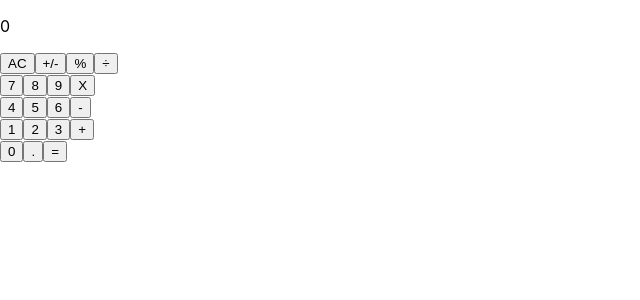
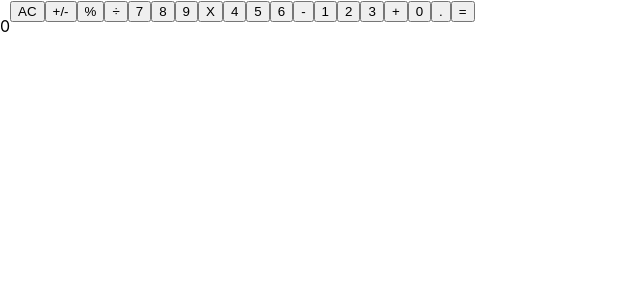
Before and after one commit to KabohaJeanMark/math-magicians, a React (Create React App) app: page / in a window 1280 px wide. Shown: the top 300 px of the page, without its empty margins (0-640 px from the left). Built offline with nearby package versions, Linux system fonts and the light colour scheme.

Commit message:
Use flex display mode for App, Display and ButtonPanel components

```diff
--- a/src/components/App.js
+++ b/src/components/App.js
@@ -2,6 +2,7 @@ import React, { useState } from 'react';
 import Display from './Display';
 import ButtonPanel from './ButtonPanel';
 import calculate from '../logic/calculate';
+import '../styles/App.css';
 
 const App = () => {
   const [total, setTotal] = useState('');
@@ -17,10 +18,10 @@ const App = () => {
   };
 
   return (
-    <>
+    <div className="App">
       <Display result={total} />
       <ButtonPanel clickHandler={handleClick} />
-    </>
+    </div>
   );
 };
 
--- a/src/components/ButtonPanel.js
+++ b/src/components/ButtonPanel.js
@@ -1,8 +1,9 @@
 import PropTypes from 'prop-types';
 import Button from './Button';
+import '../styles/ButtonPanel.css';
 
 const ButtonPanel = ({ clickHandler }) => (
-  <>
+  <div className="ButtonPanel">
     <div>
       <Button buttonClickMethod={clickHandler} name="AC" />
       <Button buttonClickMethod={clickHandler} name="+/-" />
@@ -32,7 +33,7 @@ const ButtonPanel = ({ clickHandler }) => (
       <Button buttonClickMethod={clickHandler} name="." />
       <Button buttonClickMethod={clickHandler} name="=" />
     </div>
-  </>
+  </div>
 );
 
 ButtonPanel.propTypes = {
--- a/src/components/Display.js
+++ b/src/components/Display.js
@@ -1,7 +1,8 @@
 import PropTypes from 'prop-types';
+import '../styles/Display.css';
 
 const Display = ({ result }) => (
-  <div>
+  <div className="Display">
     <p>
       {result || '0'}
     </p>
--- /dev/null
+++ b/src/styles/App.css
@@ -0,0 +1,3 @@
+.App {
+  display: flex;
+}
--- /dev/null
+++ b/src/styles/ButtonPanel.css
@@ -0,0 +1,3 @@
+.ButtonPanel {
+  display: flex;
+}
--- /dev/null
+++ b/src/styles/Display.css
@@ -0,0 +1,3 @@
+.Display {
+  display: flex;
+}
```
